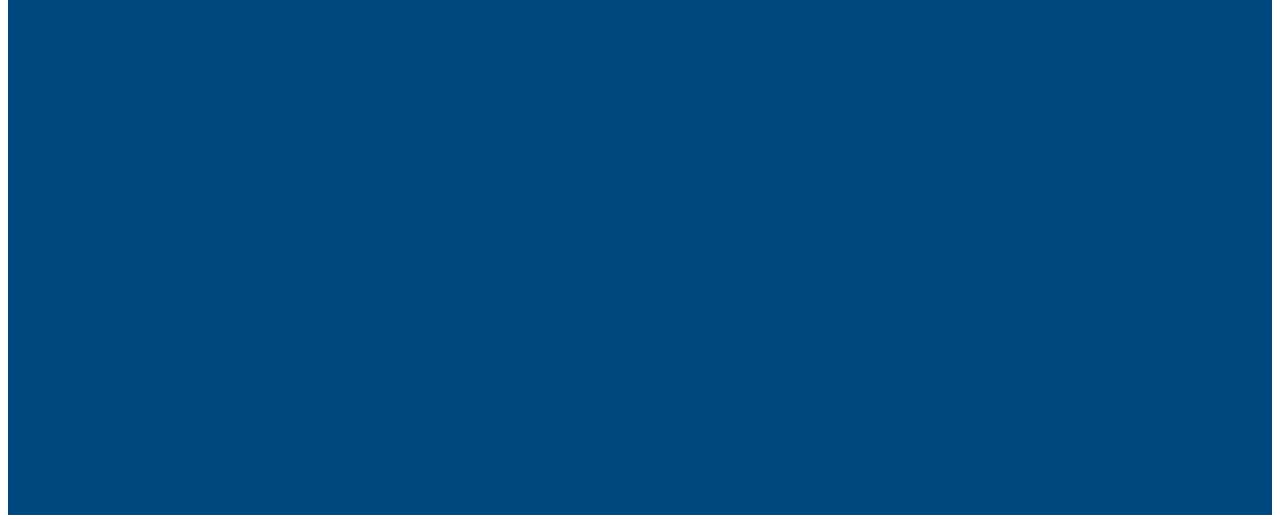
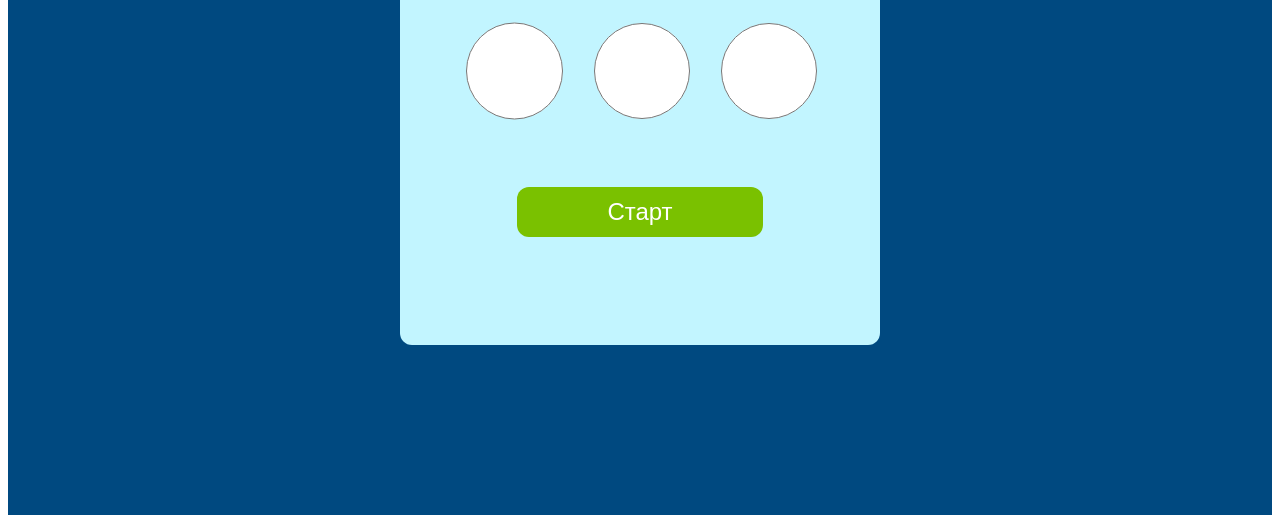
Before and after one commit to annshamaeva/homes, a website built with webpack: page index.html in a window 1280 px wide. Shown: the part 293-816 px from the top of the page. Built offline with nearby package versions, Linux system fonts and the light colour scheme; files whose address does not match are found by name.

Commit message:
button start hw-4.4

```diff
--- a/index.html
+++ b/index.html
@@ -10,6 +10,6 @@
 
     <body>
         <div class="root"></div>
-        <script src="./index.js"></script>
+
     </body>
 </html>
--- a/index.js
+++ b/index.js
@@ -69,7 +69,7 @@ function renderLevelButton(container) {
     // стилизуем фон
     container.classList.add('container')
 
-    title.textContent = 'Выбери <br /> сложность'
+    title.textContent = 'Выбери сложность'
     // Стилизация заголовка
     title.classList.add('title')
 
@@ -77,42 +77,48 @@ function renderLevelButton(container) {
 
     // Выбираем кнопку и сохраняем результат
     // Создаем радио-кнопки выбора и кнопку начала игры
-    const choiceButtonOne = document.createElement(
-        'input[type="radio" name="r1" label="1" checked]'
-    )
+    const choiceButtonOne = document.createElement('input')
+    choiceButtonOne.type = 'radio'
+    choiceButtonOne.name = 'r'
+
     //радио-кнопка выбора
-    const choiceButtonTwo = document.createElement(
-        'input[type="radio" name="r2" label="2"]'
-    )
+    const choiceButtonTwo = document.createElement('input')
+    choiceButtonTwo.type = 'radio'
+    choiceButtonTwo.name = 'r'
+
     //радио-кнопка выбора
-    const choiceButtonThree = document.createElement(
-        'input[type="radio" name="r3" label="3"]'
-    )
+    const choiceButtonThree = document.createElement('input')
+    choiceButtonThree.type = 'radio'
+    choiceButtonThree.name = 'r'
+
     //радио-кнопка выбора
     const button = document.createElement('button')
+    button.textContent = 'Старт'
     // кнопка страта после выбора уровня
 
-    let radios = document.querySelectorAll('input[type="radio"]') // обращаемся ко всем радиокнопкам
+    let radios = document.querySelectorAll('input') // обращаемся ко всем радиокнопкам
 
     button.addEventListener('click', function () {
         // слушаем какая кнопка была выбрана в итоге
+        let radio
         for (let radio of radios) {
             //ищем радиокнопку, которую выбрали среди всех радиокнопок
             console.log(radio.value) // выводим в консоль выбранную кнопку
         }
+        console.log(radio)
     })
 
     // стилизуем кнопку старта
     button.classList.add('button')
 
     // стилизуем кнопку 1
-    choiceButtonOne.classList.add('choiceButtonOne')
+    choiceButtonOne.classList.add('choice-button-one')
 
     // стилизуем кнопку 2
-    choiceButtonTwo.classList.add('choiceButtonTwo')
+    choiceButtonTwo.classList.add('choice-button-two')
 
     // стилизуем кнопку 3
-    choiceButtonThree.classList.add('choiceButtonThree')
+    choiceButtonThree.classList.add('choice-button-three')
 
     container.appendChild(title)
     container.appendChild(choiceButtonOne)
@@ -141,6 +147,36 @@ function renderLevelButton(container) {
         default: // иначе уровень не выбран
             console.log('Уровень сложности игры не выбран')
             break
+    }
+
+    if (
+        choiceButtonOne === true &&
+        choiceButtonTwo === false &&
+        choiceButtonThree === false
+    ) {
+        renderLevelOneScreen()
+    } else {
+        false
+    }
+
+    if (
+        choiceButtonOne === false &&
+        choiceButtonTwo === true &&
+        choiceButtonThree === false
+    ) {
+        renderLevelTwoScreen()
+    } else {
+        false
+    }
+
+    if (
+        choiceButtonOne === false &&
+        choiceButtonTwo === false &&
+        choiceButtonThree === true
+    ) {
+        renderLevelThreeScreen()
+    } else {
+        false
     }
 }
 
@@ -380,3 +416,5 @@ function renderLevelThreeScreen() {
     // добавляем в DOM дерево
     app.appendChild(content)
 }
+
+renderLevelScreen()
--- a/static/style.css
+++ b/static/style.css
@@ -51,7 +51,7 @@
     border: 0;
 }
 
-/*  .choiceButtonOne {
+.choice-button-one {
     width: 97px;
     height: 98px;
     background-color: #fff;
@@ -63,9 +63,9 @@
     text-align: center;
     border: 0;
     margin-bottom: 67px;
-} */
+}
 
-/* .choiceButtonTwo {
+.choice-button-two {
     width: 96px;
     height: 98px;
     background-color: #fff;
@@ -77,9 +77,9 @@
     text-align: center;
     border: 0;
     margin-bottom: 67px;
-} */
+}
 
-/* .choiceButtonThree {
+.choice-button-three {
     width: 96px;
     height: 98px;
     background-color: #fff;
@@ -91,9 +91,8 @@
     border: 0;
     margin-bottom: 67px;
 }
- */
 
-/* .startTimer {
+.start-timer {
     font-family: StratosSkyeng, sans-serif;
     font-style: normal;
     font-size: 64px;
@@ -104,9 +103,9 @@
     width: 155px;
     height: 72px;
     font-weight: 400;
-} */
+}
 
-/* .buttonAgain {
+.button-again {
     position: absolute;
     width: 246px;
     height: 50px;
@@ -125,4 +124,3 @@
     font-feature-settings: 'pnum' on, 'lnum' on;
     color: #fff;
 }
- */
```
